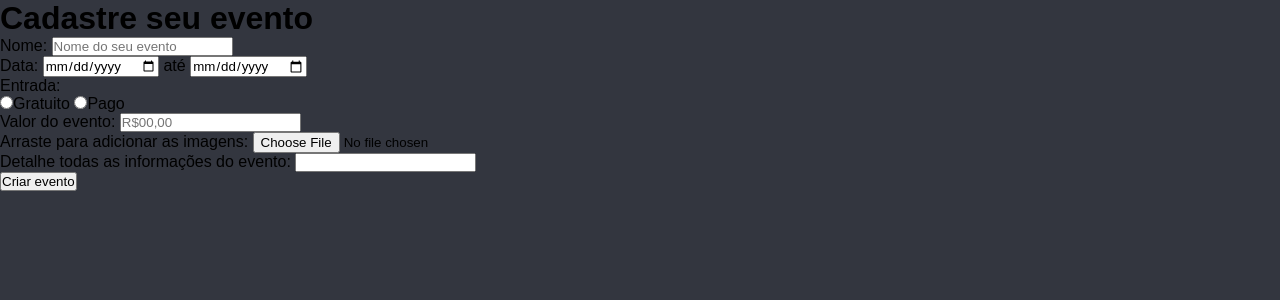
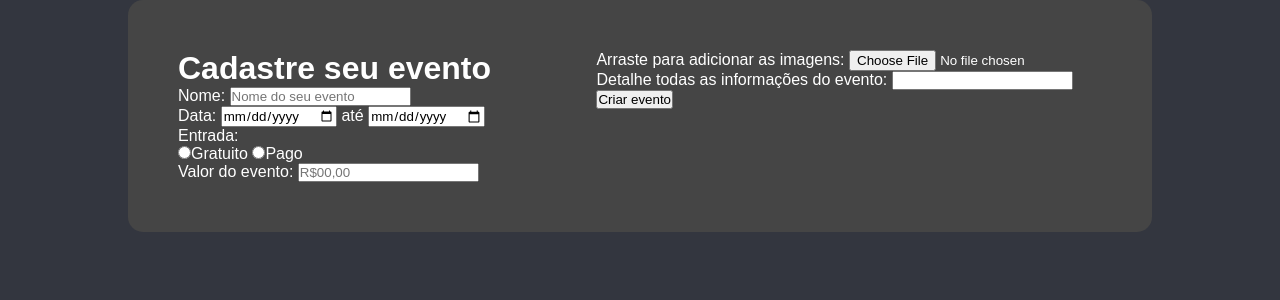
Before and after one commit to ChristianAcacio/Gerenciamento-de-eventos, a PHP site: page /cadastro_eventos.html in a window 1280 px wide. Shown: the part 96-396 px from the top of the page. Run offline with PHP 8.4, Linux system fonts and the light colour scheme.

Commit message:
login + cadastro de eventos

```diff
--- a/cadastro_eventos.html
+++ b/cadastro_eventos.html
@@ -62,9 +62,9 @@
 
 
 
-    <main>
-
-        <div>
+    <main class="background-cadastro-evento">
+        <div  class="cadastro-evento">
+            <div class="cadastro-evento-esquerda">
 
                 <h1>Cadastre seu evento</h1>
 
@@ -114,12 +114,14 @@
                     <label for="detalhes">Detalhe todas as informações do evento: </label>
                     <input type="text">
                 </div>
-        </div>
+
 
                 <button>
                     Criar evento
                 </button>
 
+            </div>
+        </div>
     </main>
 
 
--- a/login.html
+++ b/login.html
@@ -16,7 +16,7 @@
             <h1>
                 Login
             </h1>
-            <form action="index.html"></form>
+            <form action="index.html">
                 <div>
                     <div>
                         <label for="">CPF</label>
@@ -37,7 +37,7 @@
                         </button>
                     </a>
                 </div>
-        </form>
+            </form>
 
 
 
--- a/style/style.css
+++ b/style/style.css
@@ -1017,6 +1017,33 @@ body.principal {
   }
 
 
+/*Estilo CRIAÇÃO DE EVENTOS*/
+
+  .cadastro-evento {
+    display: flex;
+    flex-direction: row;
+    justify-content: space-between;
+    width: 80%;
+    height: 80%;
+    background-color: #454545;
+    color: white;
+    border-radius: 15px;
+    padding: 50px;
+    gap: 20px;
+}
+
+  .background-cadastro-evento{
+    display: flex;
+    justify-content: center;
+    align-items: center;
+}
+
+    .cadastro-evento-esquerda{
+        gap: 100px;
+    }
+
+
+
 
 
 
```
Lines whose indentation alone changed are shown as unchanged.
